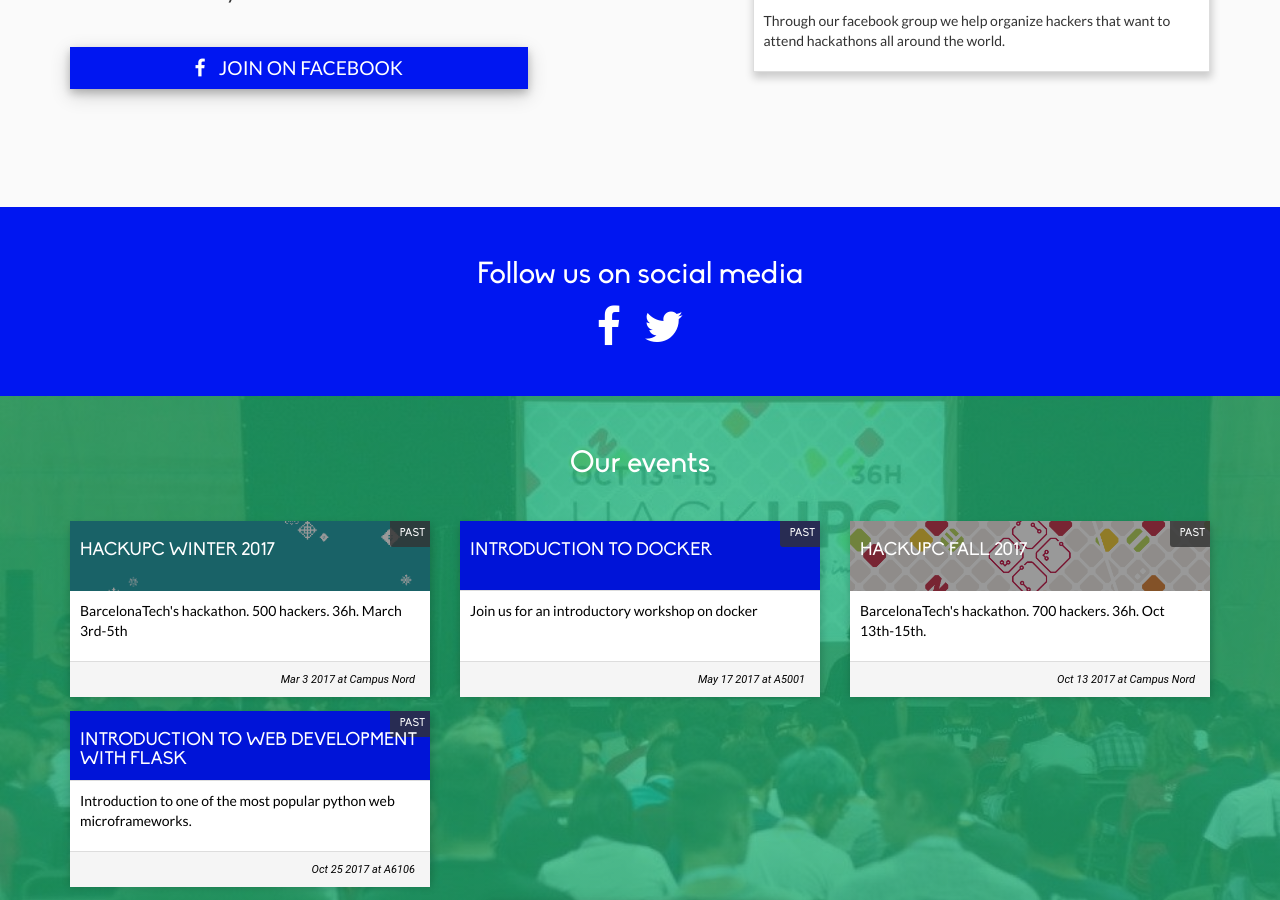
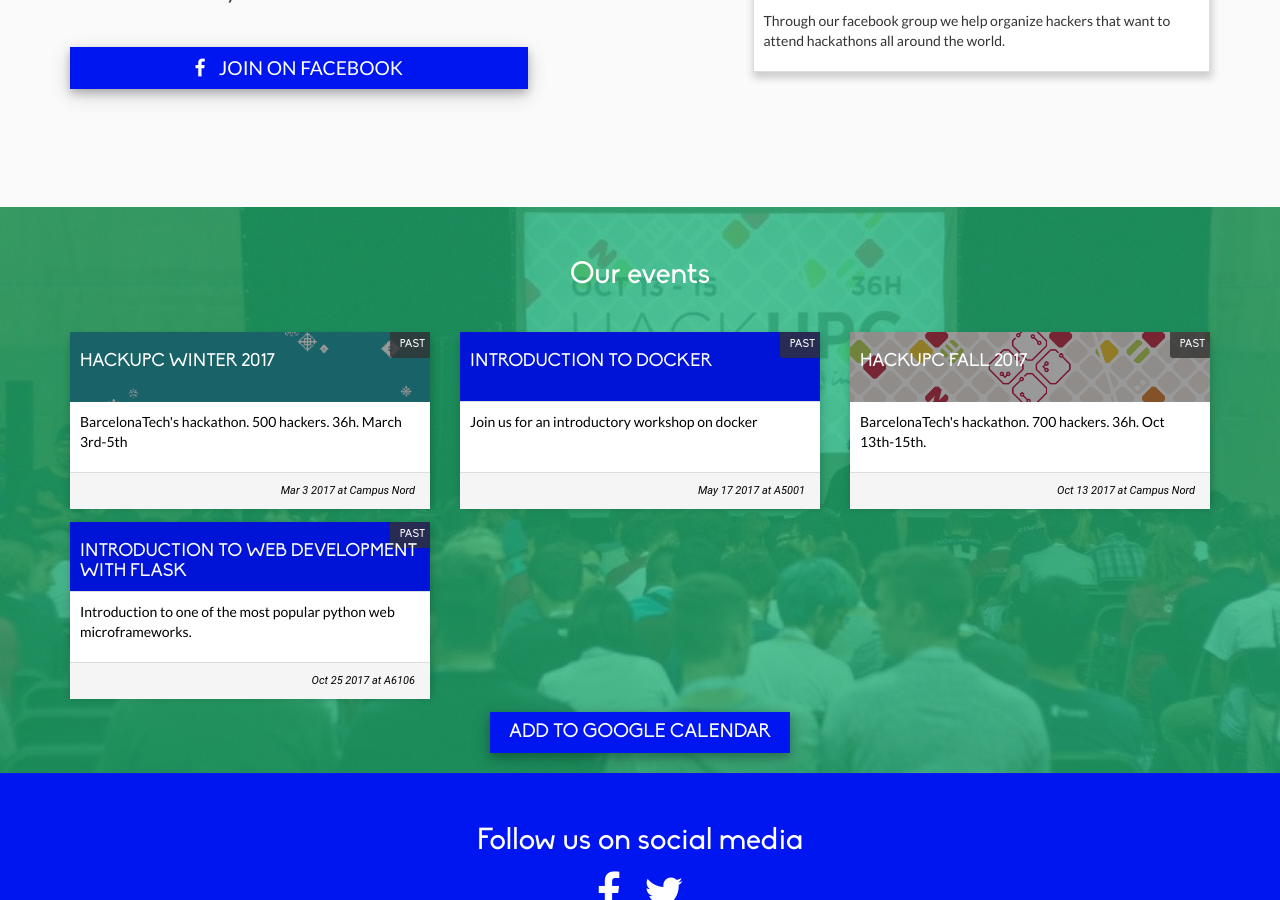
Before and after one commit to casassg/events-landing, a Jekyll site: the page built from index.md, in a window 1280 px wide and 900 px high, scrolled down 544 px. Built offline with Jekyll 4.4.1, drawn with Linux system fonts in a browser that asks for light colours; nearby versions of some CDN libraries.

Commit message:
move social media under events

```diff
--- a/_layouts/base.html
+++ b/_layouts/base.html
@@ -41,8 +41,8 @@
 
 <body>
 {% include header.html %}
+{{content}}
 {% include social_media.html %}
-{{content}}
 {% include footer.html %}
 
 <script src="https://code.jquery.com/jquery-3.1.1.min.js"></script>
```
